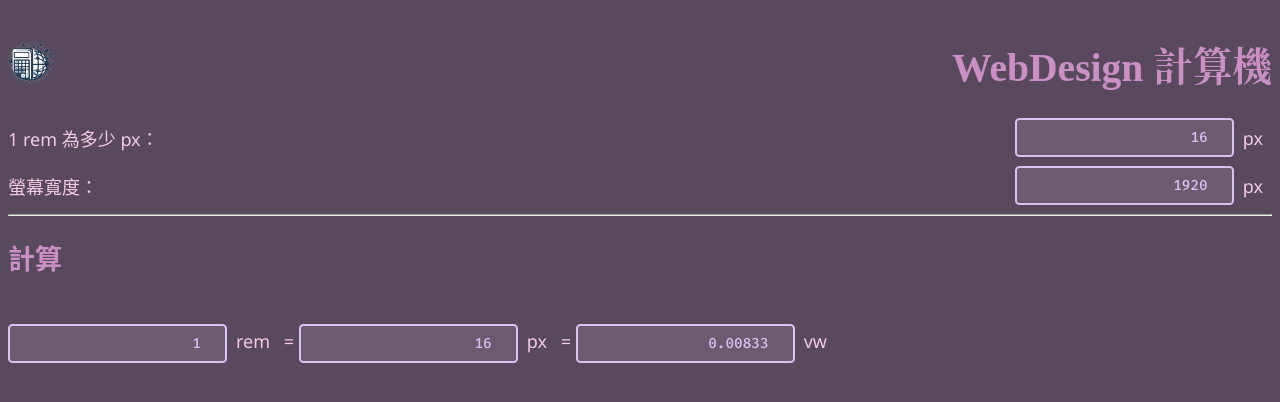
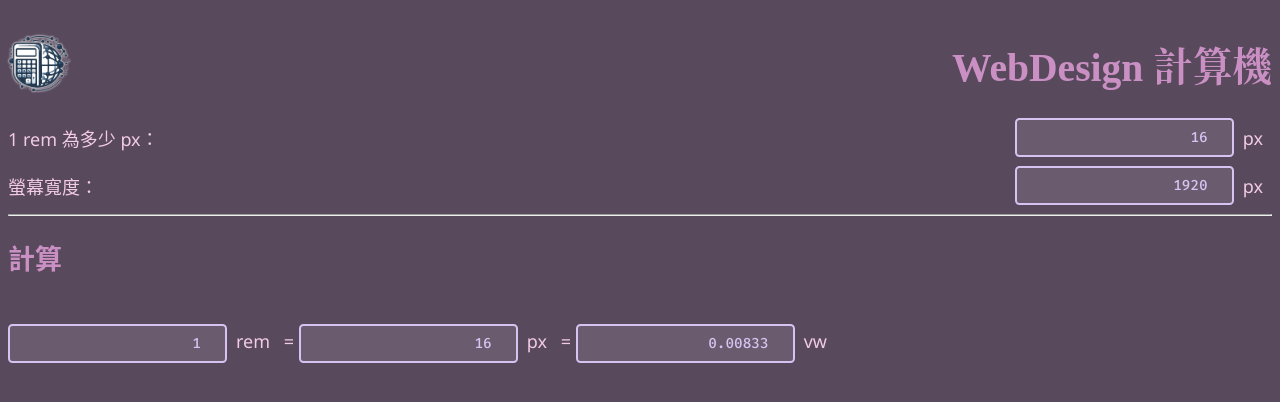
Before and after one commit to shiyou0130011/Webdesign-Calauator, a website: page src/index.html in a window 1280 px wide. Drawn offline with Linux system fonts and the light colour scheme.

Commit message:
🖼️調整 logo 樣式

```diff
--- a/src/styles.css
+++ b/src/styles.css
@@ -14,7 +14,8 @@ header{
 }
 
 header img{
-	height: 2.6rem;
+	height: 3.5rem;
+	filter: drop-shadow(0px 0px 1px white);
 }
 header h1{
 	font-family: 'Times New Roman', Times, Noto Serif CJK TC, Source Han Serif TC, '思源宋體', Noto Serif TC, serif;
```
